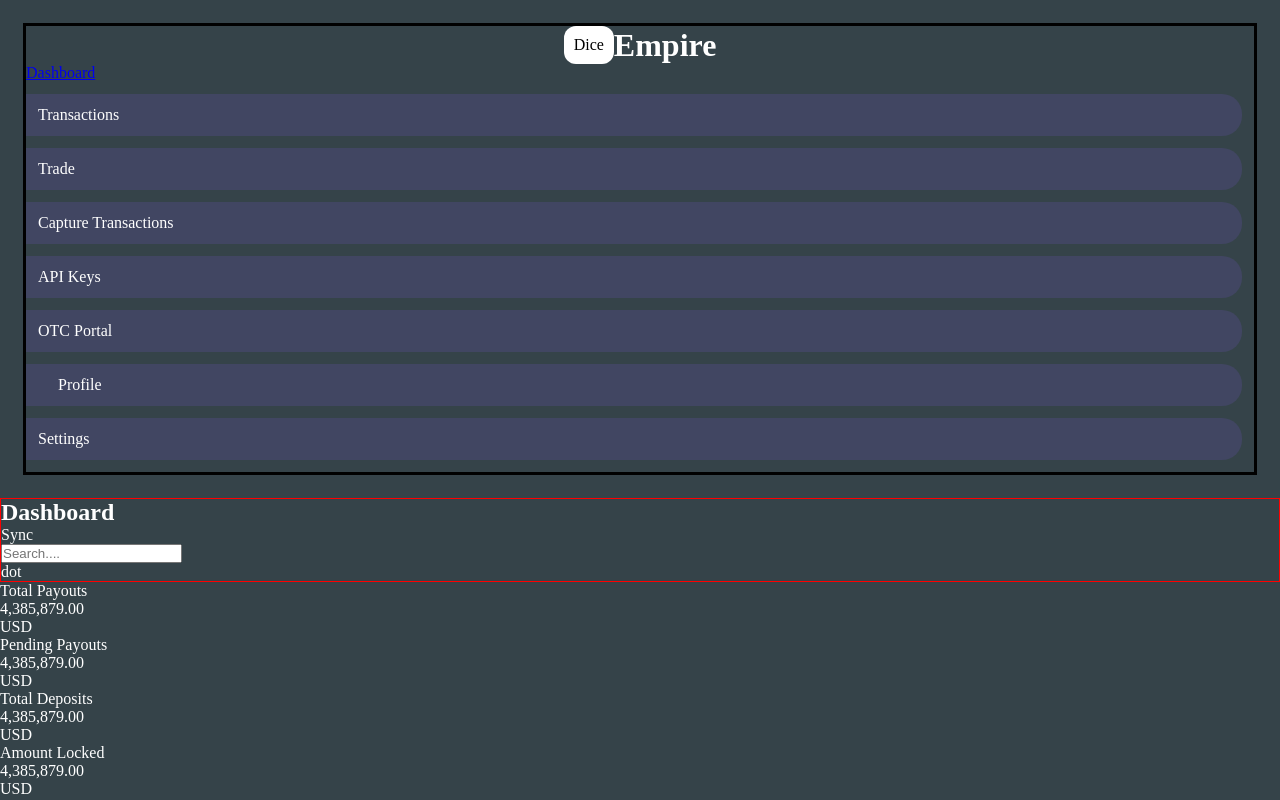
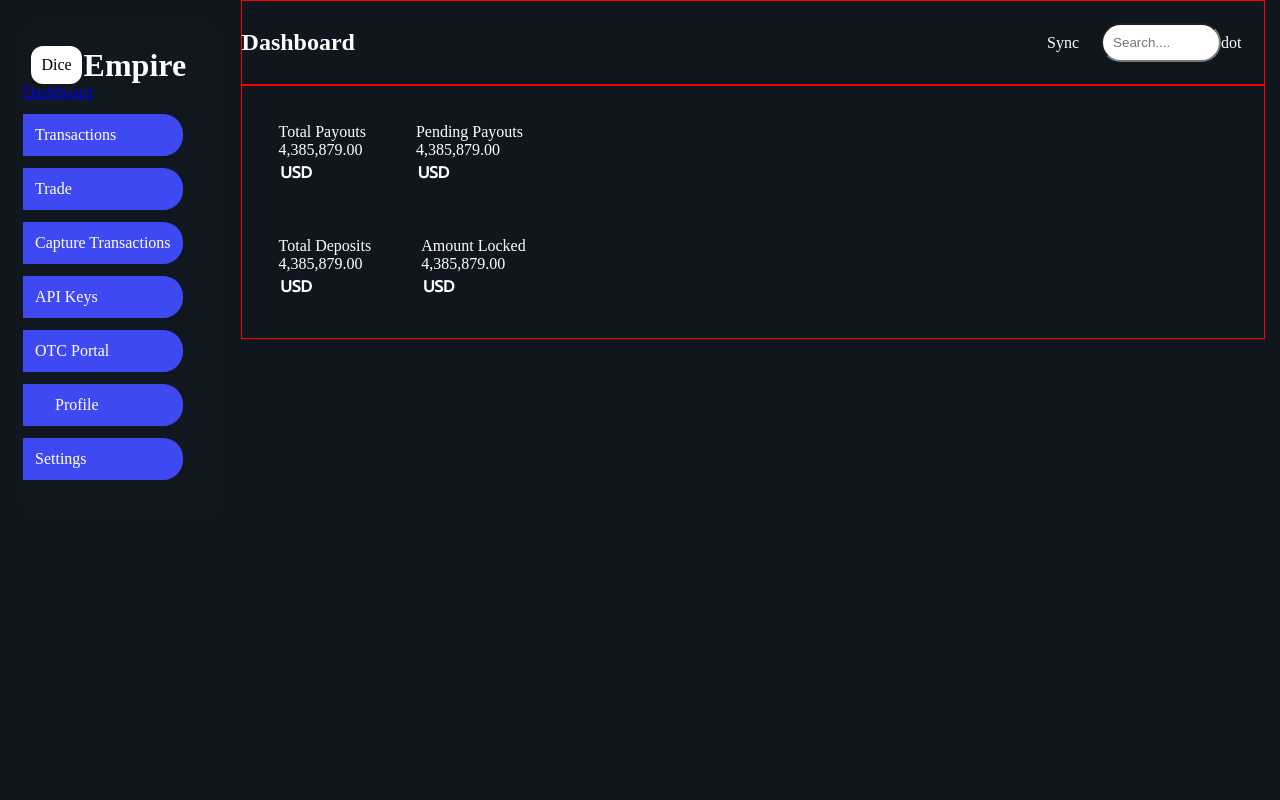
Before and after one commit to Kelison237/DiceEmpire, a plain HTML site: page Dice Empire/index.html in a window 1280 px wide. Drawn offline with Linux system fonts and the light colour scheme.

Commit message:
Add files via upload

```diff
--- a/Dice Empire/css/style.css
+++ b/Dice Empire/css/style.css
@@ -1,31 +1,49 @@
+@import url('https://fonts.googleapis.com/css2?family=Poppins:wght@200&display=swap');
+@import url('https://fonts.googleapis.com/css2?family=Prompt&display=swap');
 *{
   margin: 0;
   padding: 0;
   box-sizing: border-box;
+  /* background-color:rgb(15 22 30); */
 }
 body{
-  background-color:#354349;
+  background-color:rgb(15 22 30);
   color: white;
 }
 .classList ul li {
   list-style-type: none;
   padding: 12px;
-  background-color: #414662;
-  margin: 12px 12px 12px 0px;
+  background-color: rgb(63 73 241);
+  margin-top: 12px;
+  margin-left: 0px;
+  margin-right: 12px;
+  margin-bottom: 12px;
   border-radius: 0px 20px 20px 0px;
 }
 .classList ul li a {
   text-decoration: none;
   color: white;
 }
-.header{
-
+.Flex{
+width: 100%;
+width: 80vw;
+/* position: relative; */
+/* margin-left: -50vw; */
+/* height: 100px; */
+/* margin-top: 100px; */
+/* left: 50%; */
   /* height: 200px; */
   border: 1px solid red;
 }
 .sideBar {
-  border: 3px solid black;
+  /* border: 3px solid black; */
 margin: 23px;
+  background-color:rgb(16 23 31);
+  border-radius: 12px;
+  padding-right: 23px;
+  padding-bottom: 23px;
+  padding-top: 23px;
+  padding-left: 0px;
 }
 .dicEmp {
   display: flex;
@@ -37,5 +55,81 @@ margin: 23px;
   background: white;
   color: black;
   padding: 10px;
+  margin-right:2px;
   border-radius: 12px;
 }
+.pageBody {
+  display: flex;
+
+}
+.one {
+  background-color:
+}
+.h6 {
+  font-family: 'Poppins';
+}
+.Cards , .CardsTwo{
+  display: flex;
+  flex-wrap: wrap;
+}
+.usd {
+  font-family: 'Prompt';
+  font-weight: bold;
+  padding: 2px;
+}
+.box,.boxs {
+  padding: 20px;
+  border-radius: 20px;
+  /* background: black; */
+  color: white;
+  margin: 5px;
+  border-radius: 12px;
+}
+.dash{
+  font-family: 'Poppins'
+}
+.breakOne {
+  margin: 12px;
+}
+.stretch {
+  display: flex;
+  flex-wrap: wrap;
+  align-items: center;
+  justify-content: space-between;
+}
+.leftShift {
+  display: flex;
+  flex-wrap: wrap;
+  /* justify-content: space-around; */
+  align-items: center;
+  padding: 22px;
+}
+.leftShift input{
+  border-radius: 42px;
+  outline: none;
+  padding: 10px;
+  margin-left: 22px;
+  width: 120px;
+}
+.search-btn {
+  /* margin-left: -40px; */
+  left: -30px;
+  position: relative;
+}
+.flex {
+  display: flex;
+  border: 2px solid red;
+  flex-wrap: wrap;
+  /* justify-content: space-around; */
+}
+.headTable {
+  display: flex;
+  align-items: center;
+  justify-content: space-between;
+}
+.plus {
+  background-color: #333333;
+  padding: 15px;
+  color: white;
+  border-radius: 50%;
+}
```
